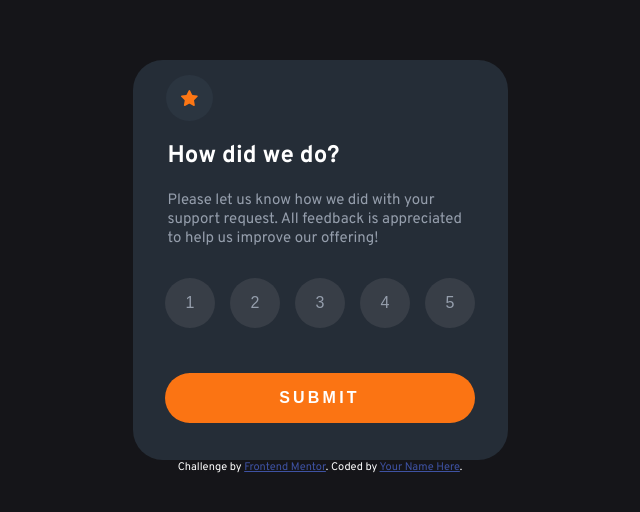
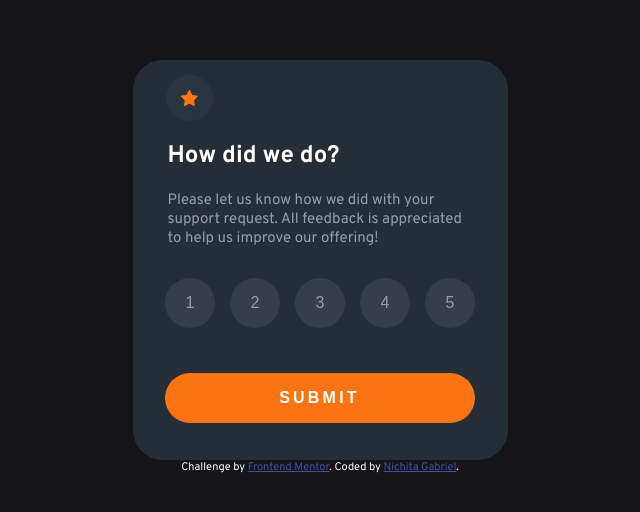
Before and after one commit to NichitaGabriel/Interactive-rating-component, a plain HTML site: page index.html in a window 1280 px wide. Shown: the part 164-676 px from the top of the page, 320-960 px from the left. Drawn offline with Linux system fonts and the light colour scheme.

Commit message:
added footer details

```diff
--- a/index.html
+++ b/index.html
@@ -108,7 +108,7 @@
 
 		<div class="attribution">
 			Challenge by <a href="https://www.frontendmentor.io?ref=challenge" target="_blank">Frontend Mentor</a>. Coded by
-			<a href="#">Your Name Here</a>.
+			<a href="https://www.frontendmentor.io/profile/NichitaGabriel">Nichita Gabriel</a>.
 		</div>
 
 		<script src="main.js"></script>
```
